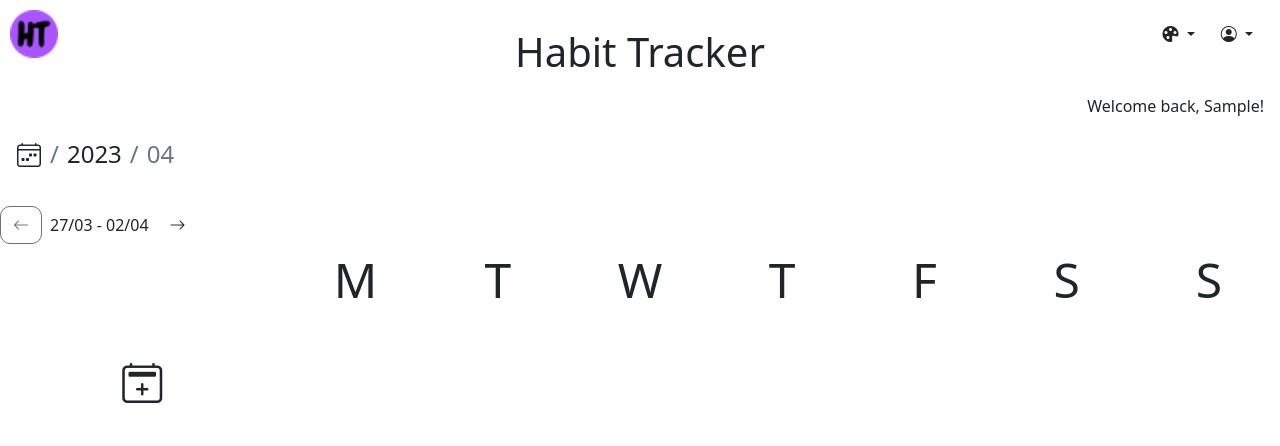
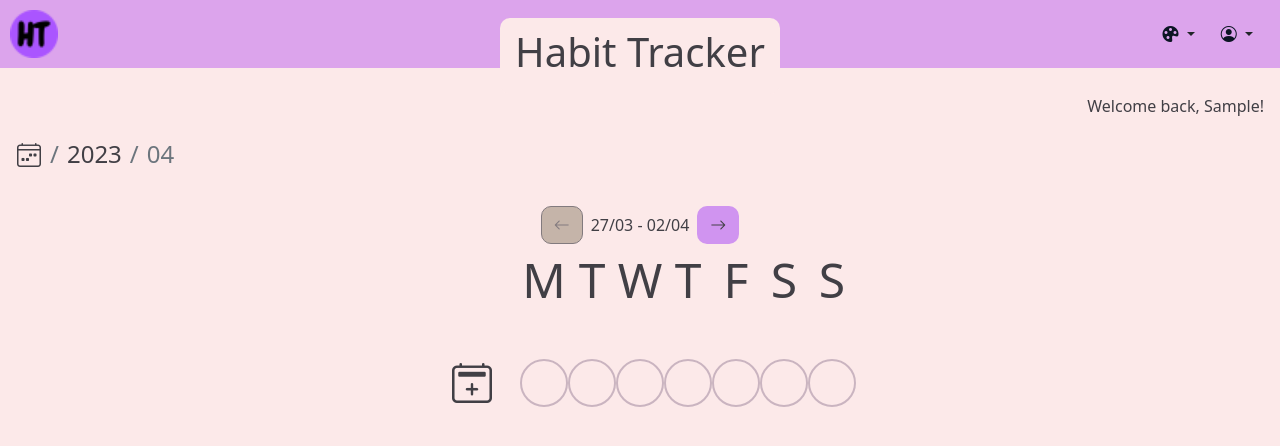
Before and after one commit to medina325/cs50-final-project-habit-tracker, a Django app: page / in a window 1280 px wide. Shown: the top 446 px of the page. Run offline with Django 4.2, Linux system fonts and the light colour scheme; the visitor is signed in with stand-in values (Sample User, id 1); data comes from the database, SQL or seed files in the repository; data that the repository does not hold is empty; style sheets or scripts are compiled from the project's sources; some libraries are stand-ins or nearby versions.

Commit message:
Removendo main.scss inútil, e limitando largura do habit tracker

```diff
--- a/habit_tracker/static/habit_tracker/css/partials/index.css
+++ b/habit_tracker/static/habit_tracker/css/partials/index.css
@@ -62,6 +62,10 @@
     border-radius: 10px;
 }
 
+#container {
+    margin: 0 auto;
+}
+
 #new-habit-button {
     cursor: pointer;
     width: 70px;
@@ -69,18 +73,9 @@
 }
 
 /* Habit tracker's grid */
-#habits-tracker-grid {
-    margin-top: 1rem;
-    display: grid;
-    grid-template-columns: 2fr repeat(7, 1fr);
-    row-gap: 20px;
-    text-align: center;
-    vertical-align: middle;
-}
-
 .habit-tracker-row {
     display: grid;
-    grid-template-columns: 2fr repeat(7, 1fr);
+    grid-template-columns: 2fr 1fr 1fr 1fr 1fr 1fr 1fr 1fr;
     text-align: center;
     vertical-align: middle;
     margin-bottom: 10px;
@@ -216,5 +211,8 @@ button:has(i.bi-calendar2-plus):hover {
 
 #habit-toast-success .toast-body {
     border: 2px solid var(--color-secondary);
+}
 
+@media (width < 850px) {
+    /* TODO O que fazer????? */
 }
--- a/habit_tracker/static/habit_tracker/sass/main.scss
+++ /dev/null
@@ -1,4 +0,0 @@
-// Overwriting success Bootstrap variable
-$success: #7855ca;
-
-@import '../../../../node_modules/bootstrap/scss/bootstrap';
--- a/habit_tracker/templates/habit_tracker/index.html
+++ b/habit_tracker/templates/habit_tracker/index.html
@@ -14,6 +14,7 @@
 {% endblock %}
 
 {% block body %}
+  <main></main>
   <div id="month-week-title">
     <h1>Habit Tracker</h1>
   </div>
@@ -110,6 +111,7 @@
     </div>
 
   </div>
+
 
   <!-- Modals -->
 
```
